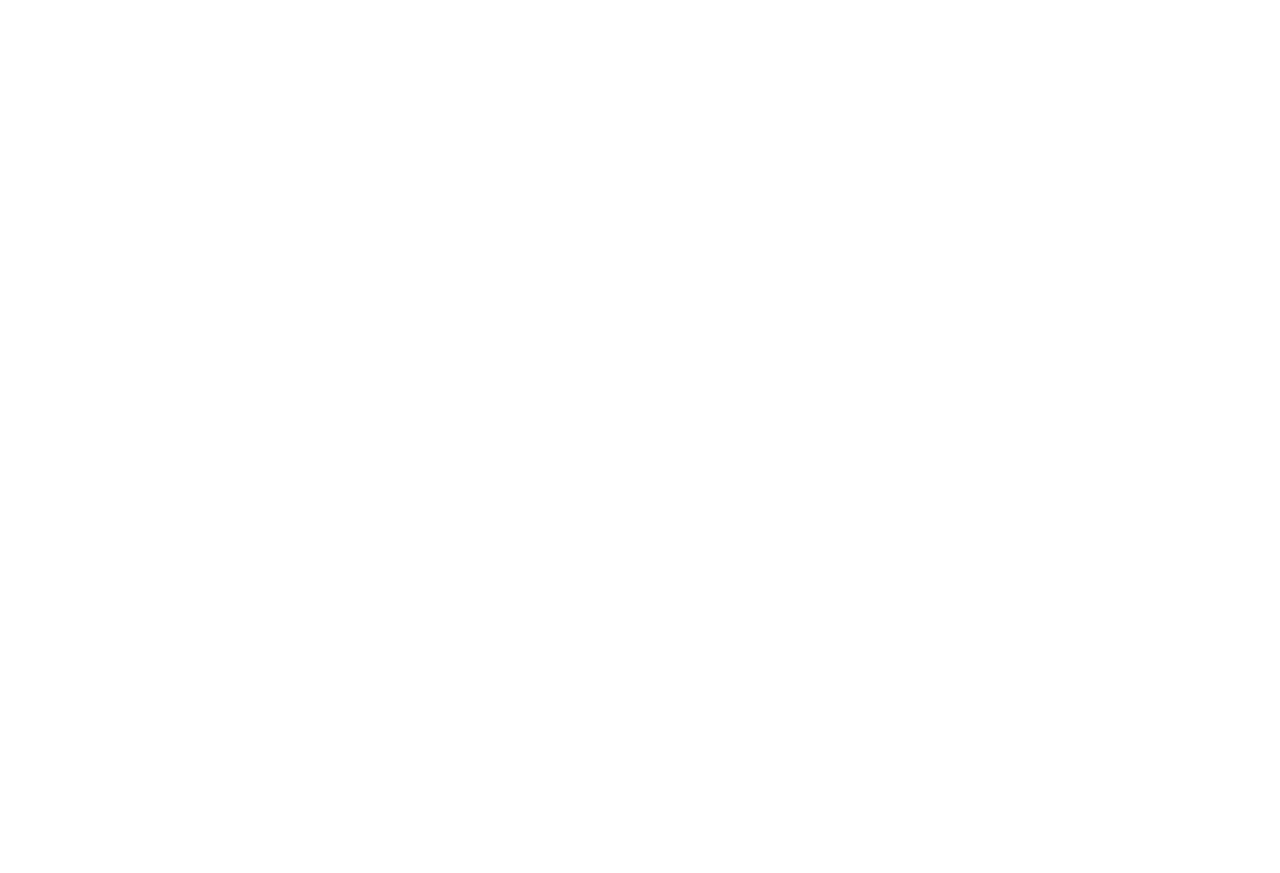
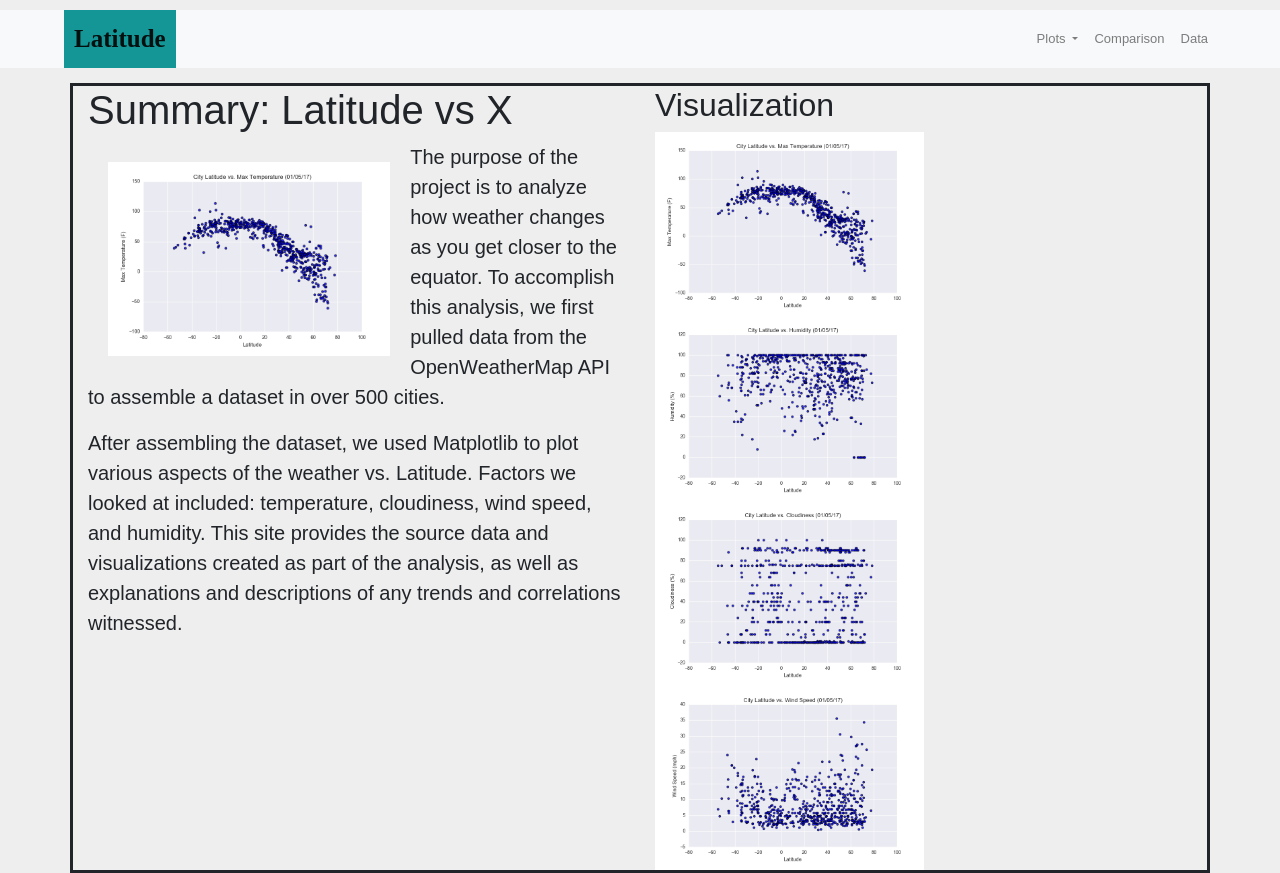
Before and after one commit to rar254/web-design-challenge, a plain HTML site: page index.html in a window 1280 px wide. Before the commit the page ends 800 px from the top, so only its background shows below. Drawn offline with nearby package versions, Linux system fonts and the light colour scheme.

Commit message:
uploaded some code

```diff
--- a/index.html
+++ b/index.html
@@ -15,10 +15,82 @@
 
 
   <!-- Our own CSS stylesheet -->
+  <link rel="stylesheet" href="style.css">
 
 </head>
 
 <body>
+
+  <nav class="navbar navbar-expand-lg navbar-light bg-light">
+    <a class="navbar-brand" href="index.html">Latitude</a>
+    <button class="navbar-toggler" type="button" data-toggle="collapse" data-target="#navbarSupportedContent" aria-controls="navbarSupportedContent" aria-expanded="false" aria-label="Toggle navigation">
+      <span class="navbar-toggler-icon"></span>
+    </button>
+
+    <div class="collapse navbar-collapse" id="navbarSupportedContent">
+      <ul class="navbar-nav mr-auto">
+        <li class="nav-item dropdown">
+          <a class="nav-link dropdown-toggle" href="#" id="navbarDropdown" role="button" data-toggle="dropdown" aria-haspopup="true" aria-expanded="false">
+            Plots
+          </a>
+          <div class="dropdown-menu" aria-labelledby="navbarDropdown">
+            <a class="dropdown-item" href="#">Max Temperature</a>
+            <a class="dropdown-item" href="#">Humidity</a>
+            <div class="dropdown-divider"></div>
+            <a class="dropdown-item" href="#">Cloudiness</a>
+            <a class="dropdown-item" href="#">Wind Speed</a>
+          </div>
+        </li>
+        <li class="nav-item">
+          <a class="nav-link" href="#">Comparison</a>
+        </li>
+        <li class="nav-item">
+          <a class="nav-link" href="#">Data</a>
+        </li>
+      </ul>
+
+    </div>
+  </nav>
+
+  <!-- Summary Page -->
+  <div class="container">
+    <div class = "row">
+      <div class = "col-md-6">
+        <div class="container-summary">
+        <header id="header">
+          <h1>Summary: Latitude vs X</h1>
+        </header>
+        <!-- Image and summary description. -->
+        <img id="landing-image" src="Resources/Images/Fig1.png" alt="Attempt 1">
+        <p>
+          The purpose of the project is to analyze how weather changes as you get closer to the equator. To accomplish this analysis, we first pulled data from the OpenWeatherMap API to assemble a dataset in over 500 cities.
+        </p>
+        <p>
+          After assembling the dataset, we used Matplotlib to plot various aspects of the weather vs. Latitude. Factors we looked at included: temperature, cloudiness, wind speed, and humidity. This site provides the source data and visualizations created as part of the analysis, as well as explanations and descriptions of any trends and correlations witnessed.
+        </p>
+        </div>
+      </div>
+      <div class = "col-md-6">
+        <h2 id="header2">Visualization</h2>
+        <div class = "col-xs-2">
+          <a target="_blank" href="fig1.html">
+            <img src="Resources/Images/Fig1.png" alt="Fig1" class="resize">
+          </a>
+          <a target="_blank" href="fig2.html">
+            <img src="Resources/Images/Fig2.png" alt="Fig2" class="resize">
+          </a>
+          </div>
+
+          <div class = "col-xs-2">
+          <a target="_blank" href="fig3.html">
+            <img src="Resources/Images/Fig3.png" alt="Fig3" class="resize">
+          </a>
+          <a target="_blank" href="fig4.html">
+            <img src="Resources/Images/Fig4.png" alt="Fig4" class="resize">
+          </a>
+          </div>
+      </div>
+    </div>
 
 
   <!-- Javascript -->
--- a/style.css
+++ b/style.css
@@ -1 +1,57 @@
 /* Your stylesheet */
+body {
+    background: #eee;
+    font-size: 20px;
+    font-family: sans-serif;
+    margin-top: 10px;
+  }
+
+.container {
+    border: solid;
+    margin-top: 15px;
+}
+
+  #landing-image{
+    float: left;
+    position: relative;
+    width: 60%;
+    height: 60%;
+    padding: 20px;
+}
+
+.navbar-light {
+    color: turquoise;
+  }
+.navbar-brand {
+    font-family: 'Times New Roman', Times, serif;
+    font-size: 25px;
+    font-weight: bolder;
+    background-color: rgb(20, 150, 150);
+    padding: 10px;
+    margin-left: 5%;
+  }
+.navbar-collapse {
+    position: absolute;
+    right: 5%;
+    font-size: small;
+  }
+
+.navbar {
+    padding: 0;
+  }
+.resize {
+    width: 50%;
+    height: 25%;
+}
+.main-image {
+    margin-left: auto;
+    margin-right: auto;
+    width: 40%;
+    float: left;
+}
+
+@include media-breakpoint-down(md) {
+    .col-md-8 {
+      display: block;
+    }
+  }
```
Also changed, not shown: 1 other file.
